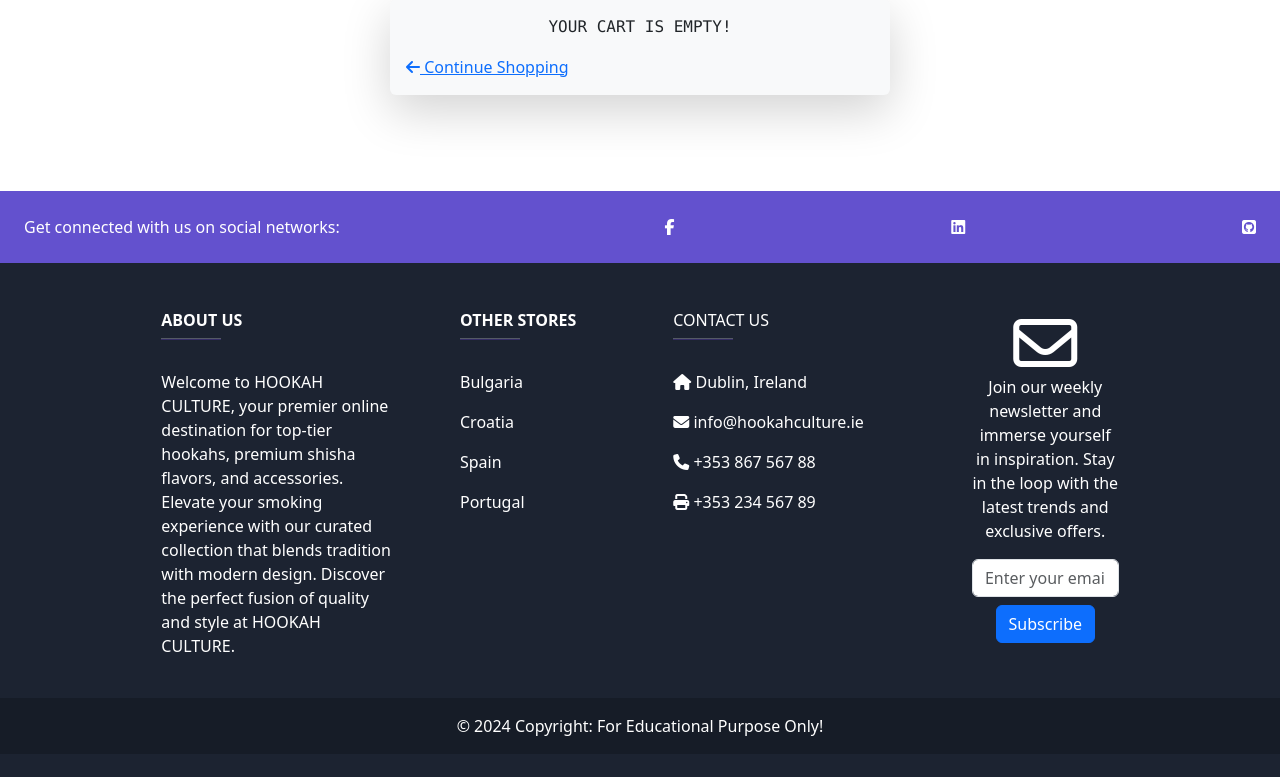
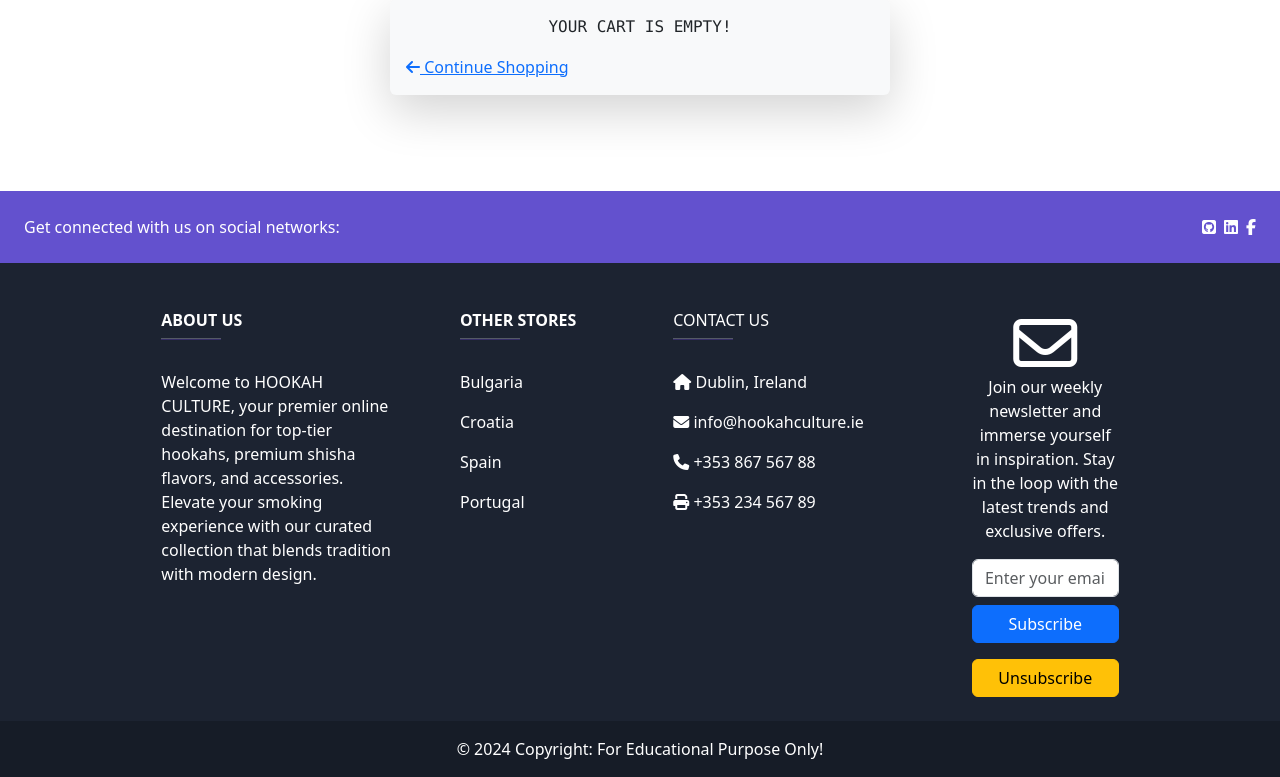
Before and after one commit to Delfinistkata/hookah-culture, a Django app: page /cart/ in a window 1280 px wide. Shown: the part 244-1021 px from the top of the page. Before the commit the page ends 980 px from the top, so only its background shows below. Run offline with Django 3.2, Linux system fonts and the light colour scheme; some libraries are stand-ins or nearby versions.

Commit message:
Refractor code
Add unsubscribe button to newsletter for users and functionality for it with js

```diff
--- a/templates/base.html
+++ b/templates/base.html
@@ -26,32 +26,11 @@
     <link rel="preconnect" href="https://fonts.googleapis.com">
     <link rel="preconnect" href="https://fonts.gstatic.com" crossorigin>
     <link href="https://fonts.googleapis.com/css2?family=Mulish:wght@300&display=swap" rel="stylesheet">
+    <link rel="stylesheet" href="https://cdnjs.cloudflare.com/ajax/libs/jquery-confirm/3.3.2/jquery-confirm.min.css">
     <!-- Favicon Icon -->
     <link rel="icon" href="{% static 'favicon/favicon.ico' %}" type="image/x-icon">
     <!-- External base.css file -->
     <link rel="stylesheet" href="{% static 'css/base.css' %}">
-    <style>
-        /* Styles for loading overlay */
-        #loading-overlay {
-            display: none;
-            position: fixed;
-            top: 0;
-            left: 0;
-            width: 100%;
-            height: 100%;
-            background: rgba(23, 162, 184, .85);
-            z-index: 9999;
-        }
-
-        /* Styles for loading spinner within the overlay */
-        .loading-spinner {
-            display: flex;
-            align-items: center;
-            justify-content: center;
-            margin: 0;
-            height: 100%;
-        }
-    </style>
 
     {% endblock %}
 
@@ -70,6 +49,7 @@
         integrity="sha256-9/aliU8dGd2tb6OSsuzixeV4y/faTqgFtohetphbbj0=" crossorigin="anonymous"></script>
     <!-- Stripe -->
     <script src="https://js.stripe.com/v3/"></script>
+    <script src="https://cdnjs.cloudflare.com/ajax/libs/jquery-confirm/3.3.2/jquery-confirm.min.js"></script>
     {% endblock %}
 
     <title>Hookah Culture {% block extra_title %}{% endblock %}</title>
@@ -82,7 +62,7 @@
 
     <!-- Message Container -->
         {% if messages %}
-        <div class="message-container">
+        <div class="toast-container top-0 end-0 p-3">
             {% for message in messages %}
             {% with message.level as level %}
             {% if level == 40 %}
@@ -116,6 +96,7 @@
                 <div class="me-5">
                     <span>Get connected with us on social networks:</span>
                 </div>
+                <div class="d-flex flex-row-reverse gap-2 ">
                     <div>
                         <a href="#" target="_blank"
                         rel="nofollow" class="text-white">
@@ -134,6 +115,7 @@
                         <i class="fa-brands fa-square-github"></i>
                         </a>
                     </div>
+                </div>
             </section>
             <!-- Section: About us   -->
             <section>
@@ -146,8 +128,7 @@
                             <p>
                                 Welcome to HOOKAH CULTURE, your premier online destination for top-tier hookahs, premium
                                 shisha flavors, and accessories. Elevate your smoking experience with our curated
-                                collection that blends tradition with modern design. Discover the perfect fusion of
-                                quality and style at HOOKAH CULTURE.
+                                collection that blends tradition with modern design.
                             </p>
                         </div>
                         <!-- Stores column -->
@@ -182,7 +163,7 @@
                         </div>
                         <!-- Subscriber -->
                         <div class="col-md-3 col-lg-2 col-xl-2 mx-auto mb-4">
-                            <form method="POST" action="{% url 'newsletters' %}" enctype="multipart/form-data">
+                            <form method="POST" action="{% url 'newsletters' %}" id="newsletters-form">
                                 {% csrf_token %}
                                 <div class="modal-header justify-content-center">
                                     <div class="icon-box">
@@ -195,7 +176,10 @@
                                     <div class="form-group ">
                                         <input type="email" name="email" class="form-control"
                                             placeholder="Enter your email" required="">
-                                        <input type="submit" class="btn btn-primary mt-2" value="Subscribe">
+                                            <div class="d-flex gap-2 flex-column">
+                                                <button class="btn btn-primary mt-2" type="submit" id="subscribe">Subscribe</button>
+                                                <a href="{% url 'unsubscribe' %}" class="btn btn-warning mt-2" id="unsubscribe">Unsubscribe</a>
+                                            </div>
                                         </div>
                                 </div>
                             </form>
@@ -218,6 +202,22 @@
         $(document).ready(function () {
             $('.toast').toast('show');
         })
+        $('#unsubscribe').click(function(e) {
+                e.preventDefault();
+                const href = $(this).attr('href');
+                $.confirm({
+                    title: 'Confirm!',
+                    content: 'Are you sure you want cancel your subcriptions  ?',
+                    buttons: {
+                        confirm: function () {
+                            window.location = href;
+                        },
+                        cancel: function () {
+                            return;
+                        }
+                    }
+                });
+            })
     </script>
     {% endblock %}
 </body>
```
Lines whose indentation alone changed are shown as unchanged.
